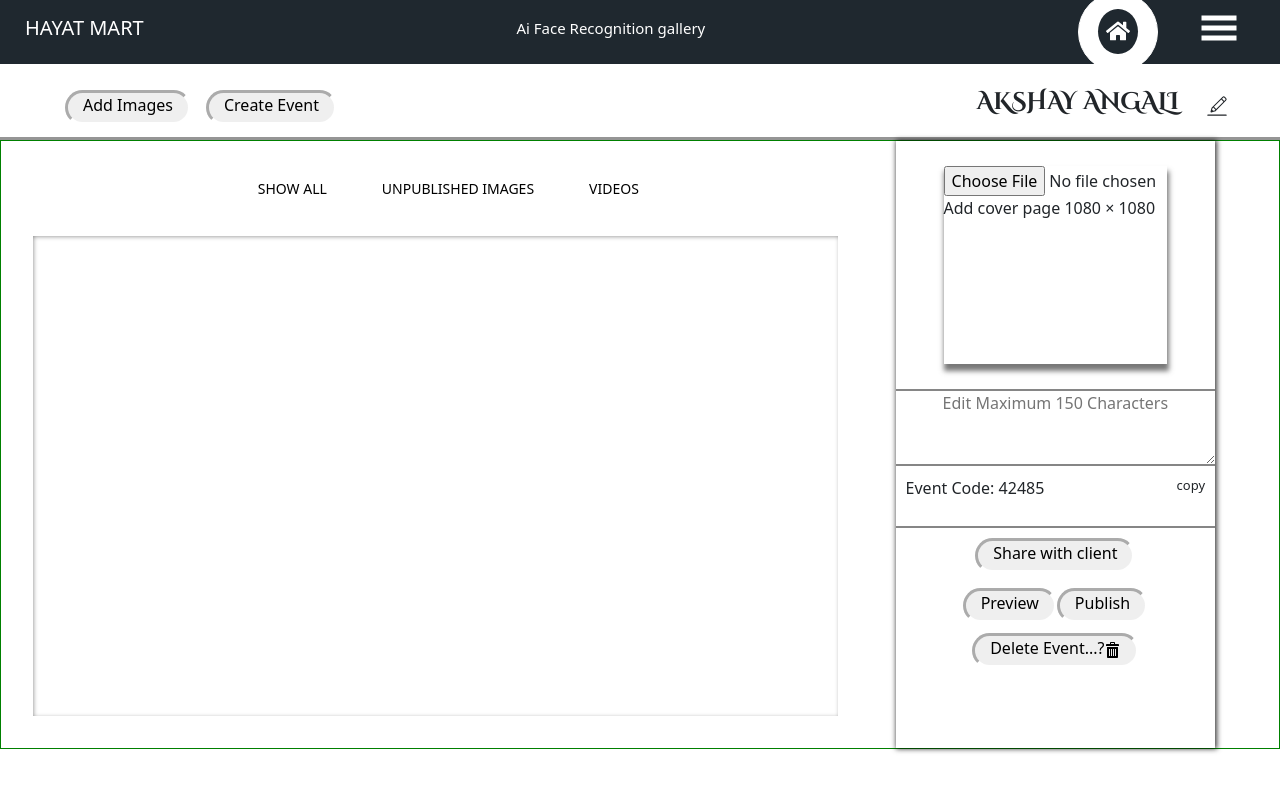
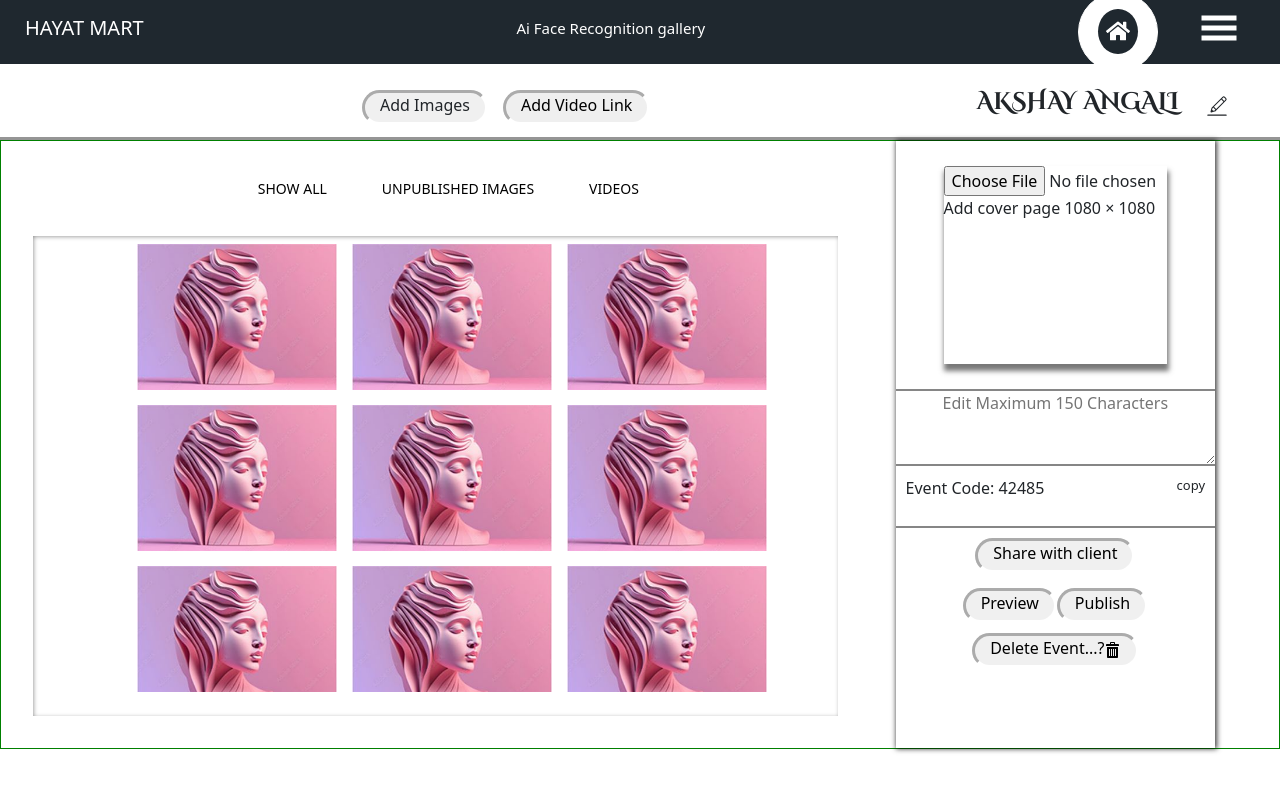
Before and after one commit to ketantb/Ai-face-recognition-MERN-App, a React (Vite) app in the folder client/: page /event-form-page in a window 1280 px wide. Shown: the top 792 px of the page. Built offline with nearby package versions, Linux system fonts and the light colour scheme; a web font is replaced by a local one.

Commit message:
added add-video-link-modal

```diff
--- /dev/null
+++ b/client/src/components/event-form-page/add-video-link-modal/add-video-link-modal.css
@@ -0,0 +1,29 @@
+.add-video-link-modal-container{
+    /* border: 1px solid black; */
+}
+
+/* .add-video-link-modal-container > h4{
+    text-align: right;
+} */
+
+.add-video-link-modal-container > section{
+   margin-top: 15px;
+   width: 100%;
+}
+
+.add-video-link-modal-container > section:nth-child(2) >input{
+    width: 100%;
+    background-color: #303030;
+    color: #ffff;
+    padding: 15px 5px;
+}
+
+.add-video-link-modal-container > section:last-child{
+    text-align: center;
+}
+
+.add-video-link-modal-container > section:last-child > button{
+    border: 1px solid rgb(132, 132, 132);
+    background-color: transparent;
+    padding: 3px 25px 6px 25px;
+}
--- /dev/null
+++ b/client/src/components/event-form-page/add-video-link-modal/add-video-link-modal.jsx
@@ -0,0 +1,21 @@
+import './add-video-link-modal.css'
+import { RxCross1 } from 'react-icons/rx';
+
+const AddVideoLinkModal = ({ handleClose }) => {
+   return (
+      <div className='add-video-link-modal-container'>
+         {/* <h4><RxCross1 /></h4> */}
+         <section>
+            <label htmlFor='add-video-link-input-tag'>Enter Video Link</label>
+         </section>
+         <section>
+            <input id='add-video-link-input-tag' type='text' />
+         </section>
+         <section>
+            <button>Add</button>
+         </section>
+      </div>
+   )
+}
+
+export default AddVideoLinkModal;
--- a/client/src/components/event-form-page/event-form-page.css
+++ b/client/src/components/event-form-page/event-form-page.css
@@ -77,6 +77,7 @@
 .event-form-page-main-data-container {
     width: 90%;
     box-shadow: inset 1px 1px 5px -1px rgba(0, 0, 0, 0.5);
+    padding: 1rem;
     height: 60vh;
     margin: 2rem;
     display: flex;
@@ -93,6 +94,23 @@
     width: 100%;
     font-size: 12px;
     color: rgb(134, 134, 134);
+}
+
+.event-form-page-main-data-container > .images-list{
+    display: flex;
+    flex-wrap: wrap;
+    justify-content: center;
+    gap: 15px;
+    height: 100%;
+    overflow-y: auto;
+}
+
+.event-form-page-main-data-container > .images-list > li{
+    list-style: none;
+}
+
+.event-form-page-main-data-container > .images-list > li > img{
+    width: 200px;
 }
 
 .cloud-upload-icon{
@@ -190,6 +208,8 @@
     font-weight: 500;
     border: 3px inset #ffff;
     border-radius: 20px;
+    background-color: #f0f0f0;
+    cursor: pointer;
 }
 
 .delete-event-btn-wrapper{
--- a/client/src/components/event-form-page/event-form-page.jsx
+++ b/client/src/components/event-form-page/event-form-page.jsx
@@ -5,8 +5,28 @@ import { ImBin } from 'react-icons/im';
 import { useState } from 'react';
 import { AiOutlineCloudUpload } from 'react-icons/ai';
 import { data } from './configs'
+import dummyImg from '../../assets/fr-gallery-dummyimg.jpg'
+import { Modal, Box } from "@mui/material";
+import AddVideoLinkModal from './add-video-link-modal/add-video-link-modal';
 
 const EventFormPage = () => {
+
+    const style = {
+        position: "absolute",
+        top: "50%",
+        left: "50%",
+        transform: "translate(-50%, -50%)",
+        width: "100%",
+        bgcolor: "#ffff",
+        borderRadius: "3px",
+        boxShadow: 'inset 1px 1px 5px -1px rgba(0,0,0,0.5)',
+        p: 4,
+    };
+
+    const [open, setOpen] = useState(false);
+    const handleOpen = () => setOpen(true);
+    const handleClose = () => setOpen(false);
+
     const [coverPic, setCoverPic] = useState()
     const [inputTagDisplay, setInputTagDisplay] = useState("block")
 
@@ -14,11 +34,12 @@ const EventFormPage = () => {
         <div className="event-form-page-wrapper">
             <section className="event-form-page-header">
                 <div className='event-form-page-header-lb'>
-                    <button>
+                    <input style={{ visibility: 'hidden' }} id='event-form-page-header-lb-add-image' type='file' />
+                    <label className='rounded-btns' htmlFor='event-form-page-header-lb-add-image'>
                         Add Images
-                    </button>
-                    <button>
-                        Create Event
+                    </label>
+                    <button onClick={handleOpen}>
+                        Add Video Link
                     </button>
                 </div>
                 <div className='event-form-page-header-rb'>
@@ -47,10 +68,14 @@ const EventFormPage = () => {
                                 <p>Maximum upload per file size: 20MB</p>
                             </div>
                             :  */}
-                            <div>
-
-                            </div>
-                            {/* } */}
+                        <ul className='images-list'>
+                            {data.map((el, idx) => {
+                                return (
+                                    <li><img src={dummyImg} /></li>
+                                )
+                            })}
+                        </ul>
+                        {/* } */}
                     </div>
                 </section>
                 <section className='rb'>
@@ -100,6 +125,17 @@ const EventFormPage = () => {
                     </div>
                 </section>
             </main>
+            <Modal
+                open={open}
+                onClose={handleClose}
+                aria-labelledby="modal-modal-title"
+                aria-describedby="modal-modal-description"
+                className="create-event-popup-modal"
+            >
+                <Box sx={style}>
+                    <AddVideoLinkModal handleClose={handleClose} />
+                </Box>
+            </Modal>
         </div >
     )
 }
--- a/client/src/components/home/create-event/create-event-pop-up.jsx
+++ b/client/src/components/home/create-event/create-event-pop-up.jsx
@@ -1,6 +1,5 @@
 import { useNavigate } from 'react-router-dom';
 import './create-event-pop-up.css'
-import { RxCross1 } from 'react-icons/rx';
 
 const CreateEventPopup = ({ handleClose }) => {
     const navigate = useNavigate()
```
Also changed, not shown: client/src/assets/hotels-derbyshire-live-music-autumn.jpg (added).
